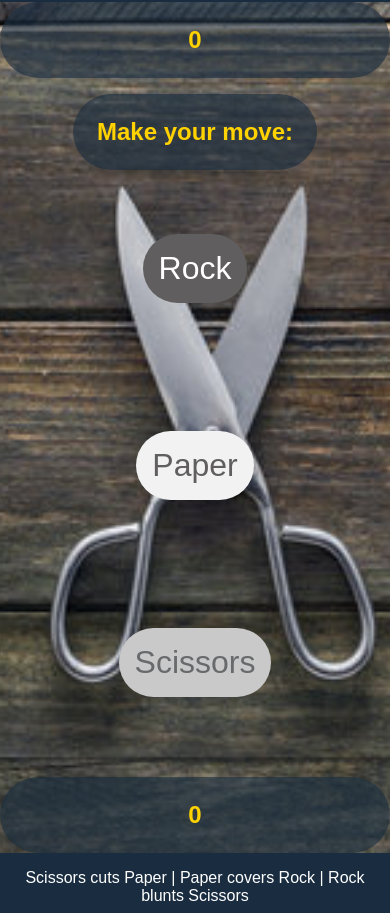
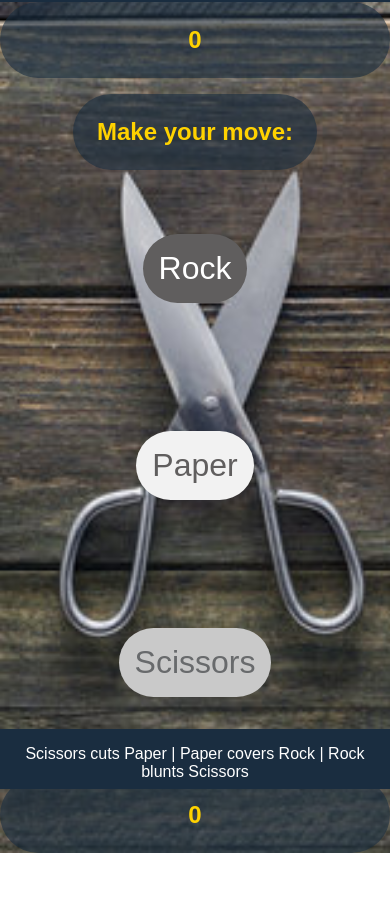
Before and after one commit to ryan7984/Project-2, a plain HTML site: page index.html in a window 390 px wide. Shown: the part 55-968 px from the top of the page. After the commit the page ends 908 px from the top, so only its background shows below. Drawn offline with Linux system fonts and the light colour scheme.

Commit message:
change styling on footer for responsiveness

```diff
--- a/assets/css/style.css
+++ b/assets/css/style.css
@@ -5,6 +5,7 @@
     padding: 0;
     border: none;
     box-sizing: border-box;
+
 }
 
 /*Styling for the header*/
@@ -26,6 +27,7 @@ body {
     font-family:'Michroma', sans-serif;
     color: white;
     text-align: center;
+
 }
 
 /*Styling for the three column sectionS*/
@@ -116,6 +118,8 @@ footer {
     height: 60px;
     overflow: hidden;
     clear: both;
+    position: fixed;
+
 }
 
 /*Styling for the text in the footer*/
--- a/assets/js/script.js
+++ b/assets/js/script.js
@@ -6,7 +6,7 @@ const promptText = document.querySelector('#prompt');
 let playerScore = 0;
 let computerScore = 0;
 
-//Click event listner
+//Click event listner.
 let playerChoice, computerChoice, result;
   buttons.forEach(button => {
   button.addEventListener('click', () => {
@@ -17,7 +17,7 @@ let playerChoice, computerChoice, result;
   //The computers choice.
   computerChoice = choices[Math.floor(Math.random() * choices.length)];
 
-  //This will decide the winner between the player and computer and display the result in the prompt.
+  //This will decide the winner between the player and computer and display the result in the prompt section.
   if (playerChoice === computerChoice) {
     result = 'tie';
     } else if ((playerChoice === 'rock' && computerChoice === 'scissors') ||
@@ -27,6 +27,7 @@ let playerChoice, computerChoice, result;
       } else  {
               result = 'computer';
               }
+              //The result that will appear on the screen after the player makes there choice.
               promptText.textContent = `You chose ${playerChoice}, the computer chose ${computerChoice}. You ${result === 'player' ? 'win' : result === 'tie' ? 'tie' : 'lose'}.`;
 
             //This will determine the score.
```
